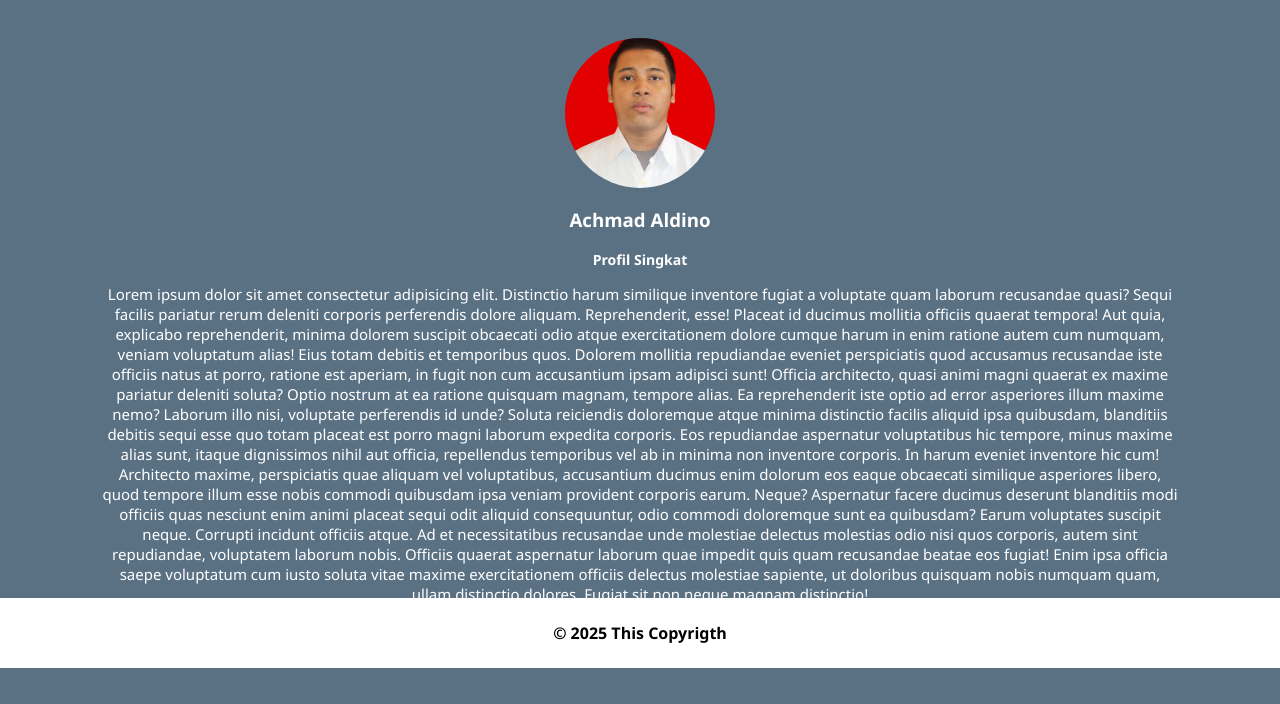
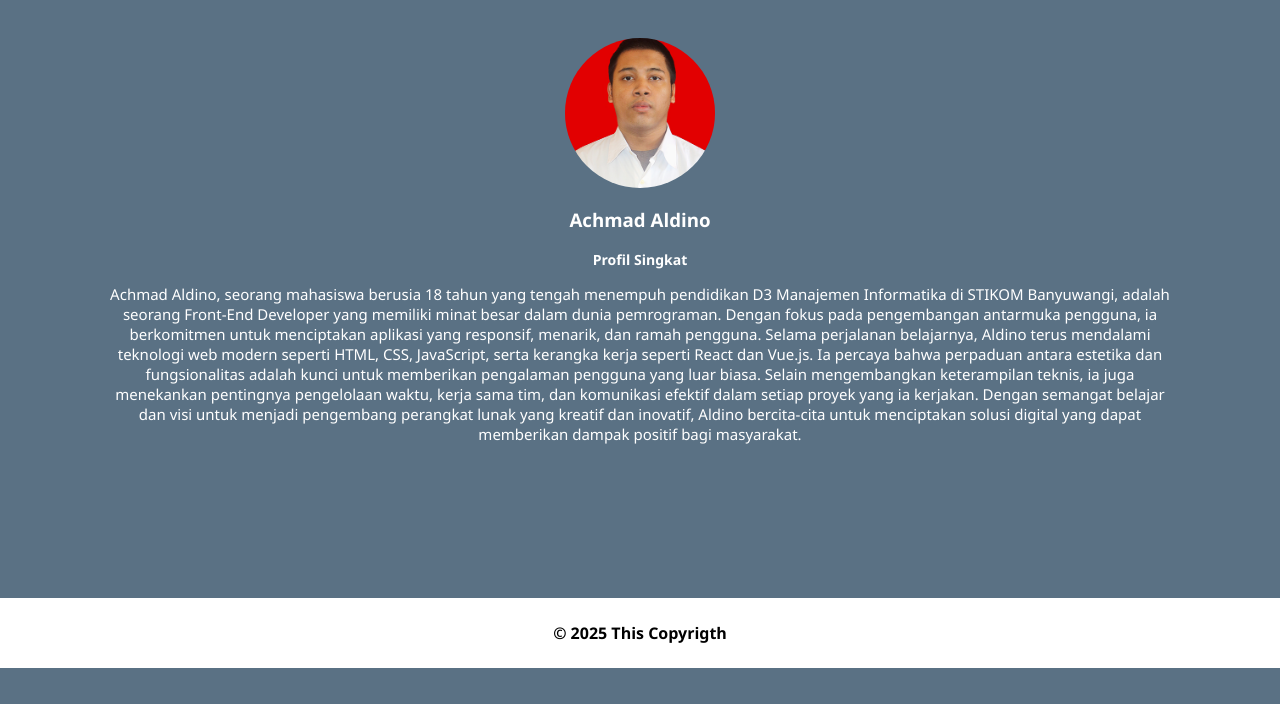
Before and after one commit to aldino012/aldino012.github.io, a plain HTML site: page index.html in a window 1280 px wide. Shown: the part 132-836 px from the top of the page. After the commit the page ends 800 px from the top, so only its background shows below. Drawn offline with nearby package versions, Linux system fonts and the light colour scheme.

Commit message:
Tugas UAS DESAIN WEB

```diff
--- a/index.html
+++ b/index.html
@@ -39,16 +39,7 @@
                 <div class="short-title">
                     <h3>Profil Singkat</h3>
                 </div>
-                <p class="paragraf-info">Lorem ipsum dolor sit amet consectetur adipisicing elit. Distinctio harum similique inventore fugiat a voluptate quam laborum recusandae quasi? Sequi facilis pariatur rerum deleniti corporis perferendis dolore aliquam. Reprehenderit, esse!
-                Placeat id ducimus mollitia officiis quaerat tempora! Aut quia, explicabo reprehenderit, minima dolorem suscipit obcaecati odio atque exercitationem dolore cumque harum in enim ratione autem cum numquam, veniam voluptatum alias!
-                Eius totam debitis et temporibus quos. Dolorem mollitia repudiandae eveniet perspiciatis quod accusamus recusandae iste officiis natus at porro, ratione est aperiam, in fugit non cum accusantium ipsam adipisci sunt!
-                Officia architecto, quasi animi magni quaerat ex maxime pariatur deleniti soluta? Optio nostrum at ea ratione quisquam magnam, tempore alias. Ea reprehenderit iste optio ad error asperiores illum maxime nemo?
-                Laborum illo nisi, voluptate perferendis id unde? Soluta reiciendis doloremque atque minima distinctio facilis aliquid ipsa quibusdam, blanditiis debitis sequi esse quo totam placeat est porro magni laborum expedita corporis.
-                Eos repudiandae aspernatur voluptatibus hic tempore, minus maxime alias sunt, itaque dignissimos nihil aut officia, repellendus temporibus vel ab in minima non inventore corporis. In harum eveniet inventore hic cum!
-                Architecto maxime, perspiciatis quae aliquam vel voluptatibus, accusantium ducimus enim dolorum eos eaque obcaecati similique asperiores libero, quod tempore illum esse nobis commodi quibusdam ipsa veniam provident corporis earum. Neque?
-                Aspernatur facere ducimus deserunt blanditiis modi officiis quas nesciunt enim animi placeat sequi odit aliquid consequuntur, odio commodi doloremque sunt ea quibusdam? Earum voluptates suscipit neque. Corrupti incidunt officiis atque.
-                Ad et necessitatibus recusandae unde molestiae delectus molestias odio nisi quos corporis, autem sint repudiandae, voluptatem laborum nobis. Officiis quaerat aspernatur laborum quae impedit quis quam recusandae beatae eos fugiat!
-                Enim ipsa officia saepe voluptatum cum iusto soluta vitae maxime exercitationem officiis delectus molestiae sapiente, ut doloribus quisquam nobis numquam quam, ullam distinctio dolores. Fugiat sit non neque magnam distinctio!</p>
+                <p class="paragraf-info">Achmad Aldino, seorang mahasiswa berusia 18 tahun yang tengah menempuh pendidikan D3 Manajemen Informatika di STIKOM Banyuwangi, adalah seorang Front-End Developer yang memiliki minat besar dalam dunia pemrograman. Dengan fokus pada pengembangan antarmuka pengguna, ia berkomitmen untuk menciptakan aplikasi yang responsif, menarik, dan ramah pengguna. Selama perjalanan belajarnya, Aldino terus mendalami teknologi web modern seperti HTML, CSS, JavaScript, serta kerangka kerja seperti React dan Vue.js. Ia percaya bahwa perpaduan antara estetika dan fungsionalitas adalah kunci untuk memberikan pengalaman pengguna yang luar biasa. Selain mengembangkan keterampilan teknis, ia juga menekankan pentingnya pengelolaan waktu, kerja sama tim, dan komunikasi efektif dalam setiap proyek yang ia kerjakan. Dengan semangat belajar dan visi untuk menjadi pengembang perangkat lunak yang kreatif dan inovatif, Aldino bercita-cita untuk menciptakan solusi digital yang dapat memberikan dampak positif bagi masyarakat.</p>
             </div>
         </div>
     </main>
```
